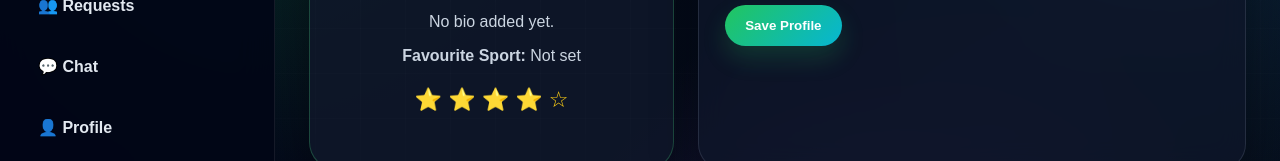
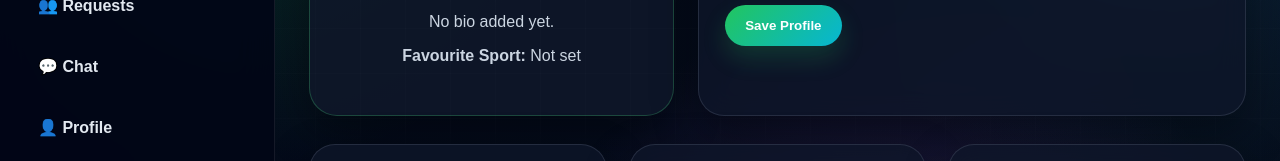
Before and after one commit to josephaustere/pleroma-webapp, a website: page public/profile.html in a window 1280 px wide. Shown: the part 332-493 px from the top of the page. Drawn offline with Linux system fonts and the light colour scheme; no server answers.

```diff
--- a/public/profile.html
+++ b/public/profile.html
@@ -33,7 +33,6 @@
         <h2 id="profileUsername">Username</h2>
         <p id="profileBioText">No bio added yet.</p>
         <p><strong>Favourite Sport:</strong> <span id="profileSportText">Not set</span></p>
-        <p class="rating">⭐ ⭐ ⭐ ⭐ ☆</p>
       </div>
 
       <div class="card">
```
